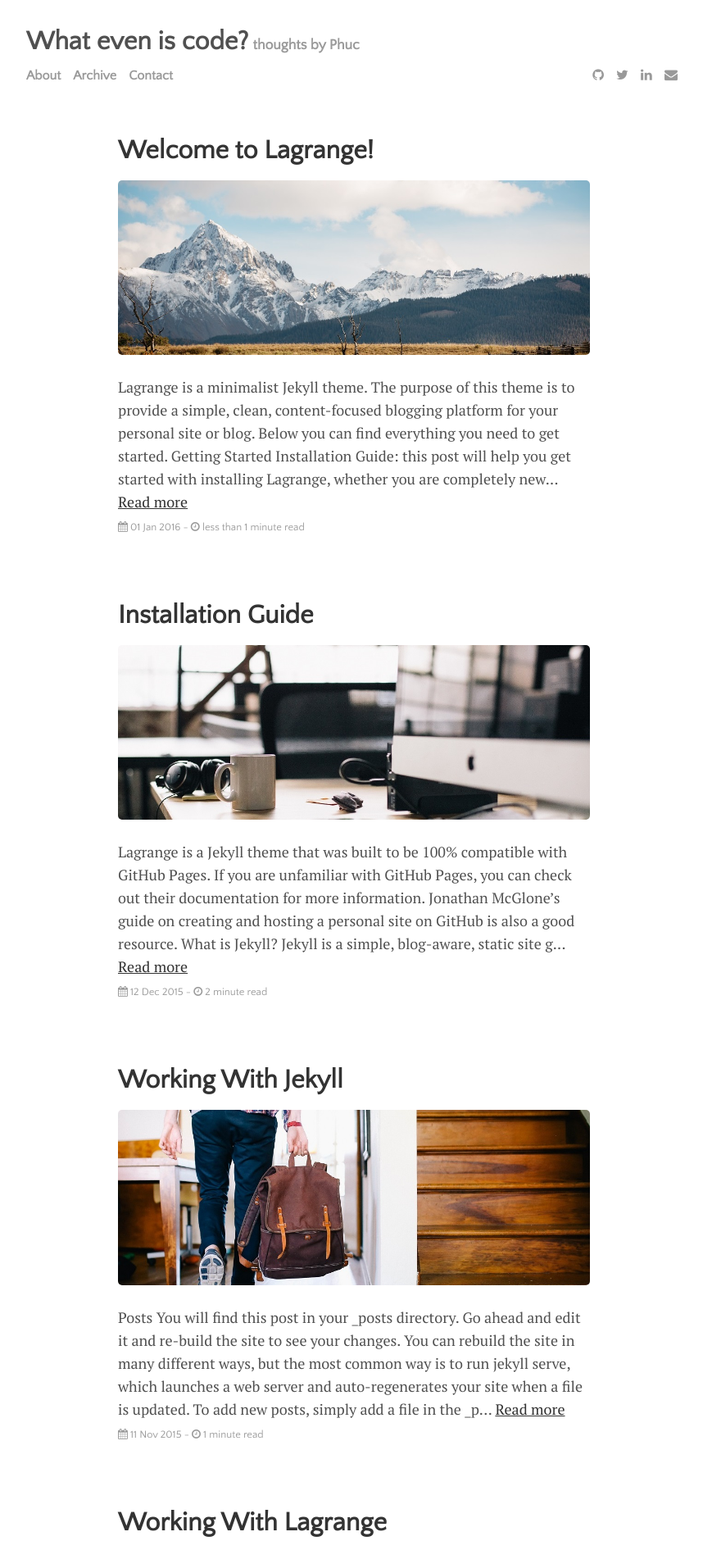
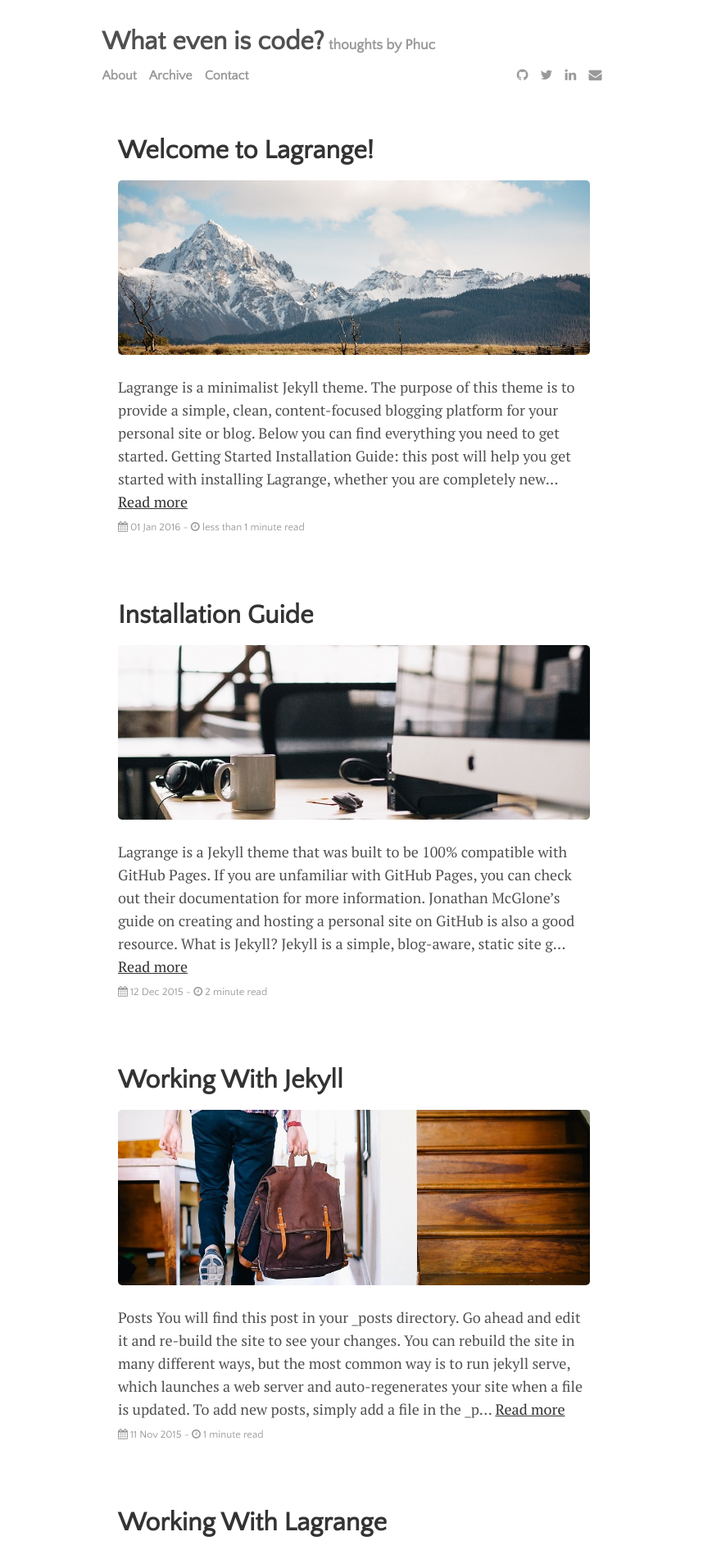
Before and after one commit to phuchle/blog, a Jekyll site: the page built from index.html, in a window 1280 px wide. Shown: the top 1891 px of the page at 82% size, without its empty margins (208-1066 px from the left). Built offline with Jekyll 4.4.1, drawn with Linux system fonts in a browser that asks for light colours; nearby versions of some CDN libraries; the list of posts is cut into pages by our own code.

```diff
--- a/css/main.css
+++ b/css/main.css
@@ -122,7 +122,7 @@ blockquote p {
 */
 
 .masthead {
-  max-width: 800px;
+  max-width: 615px;
   padding-top: 0.5rem;
   padding-bottom: 0.5rem;
   padding-left: 2rem;
```
